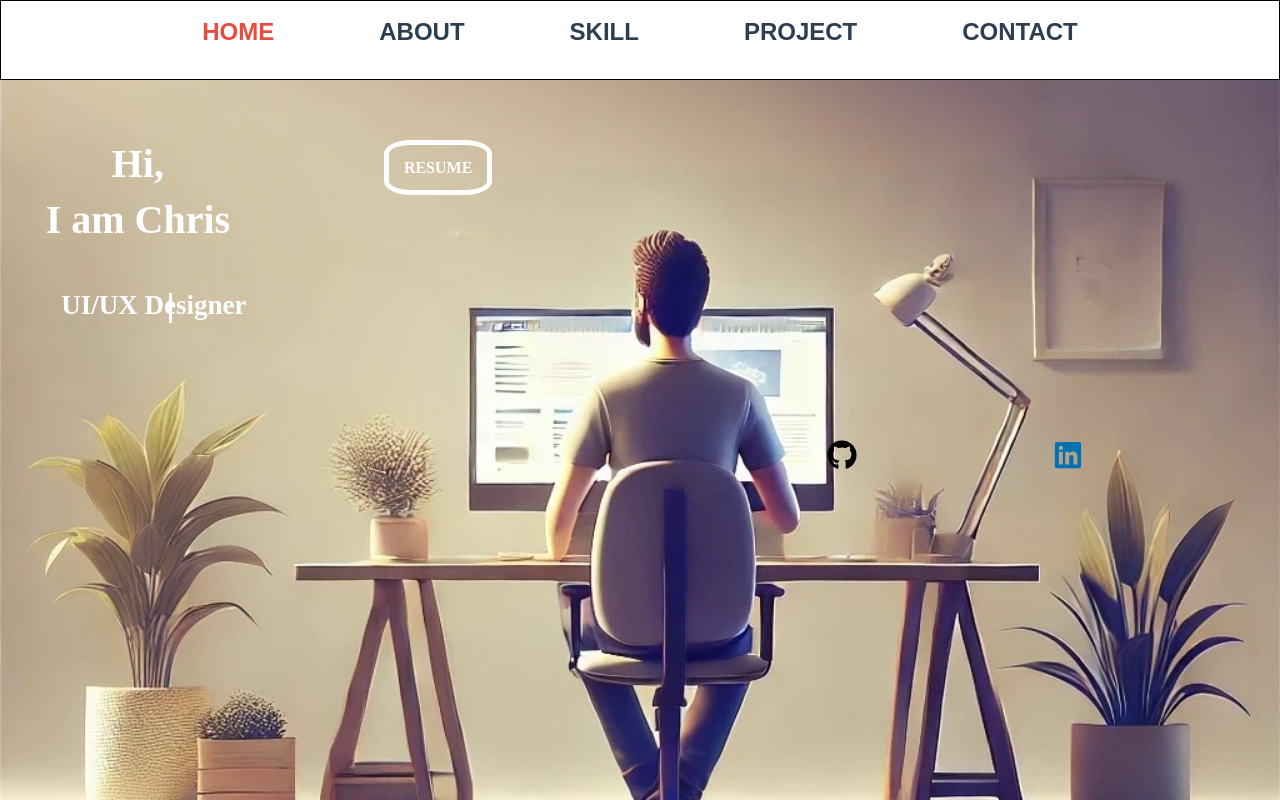
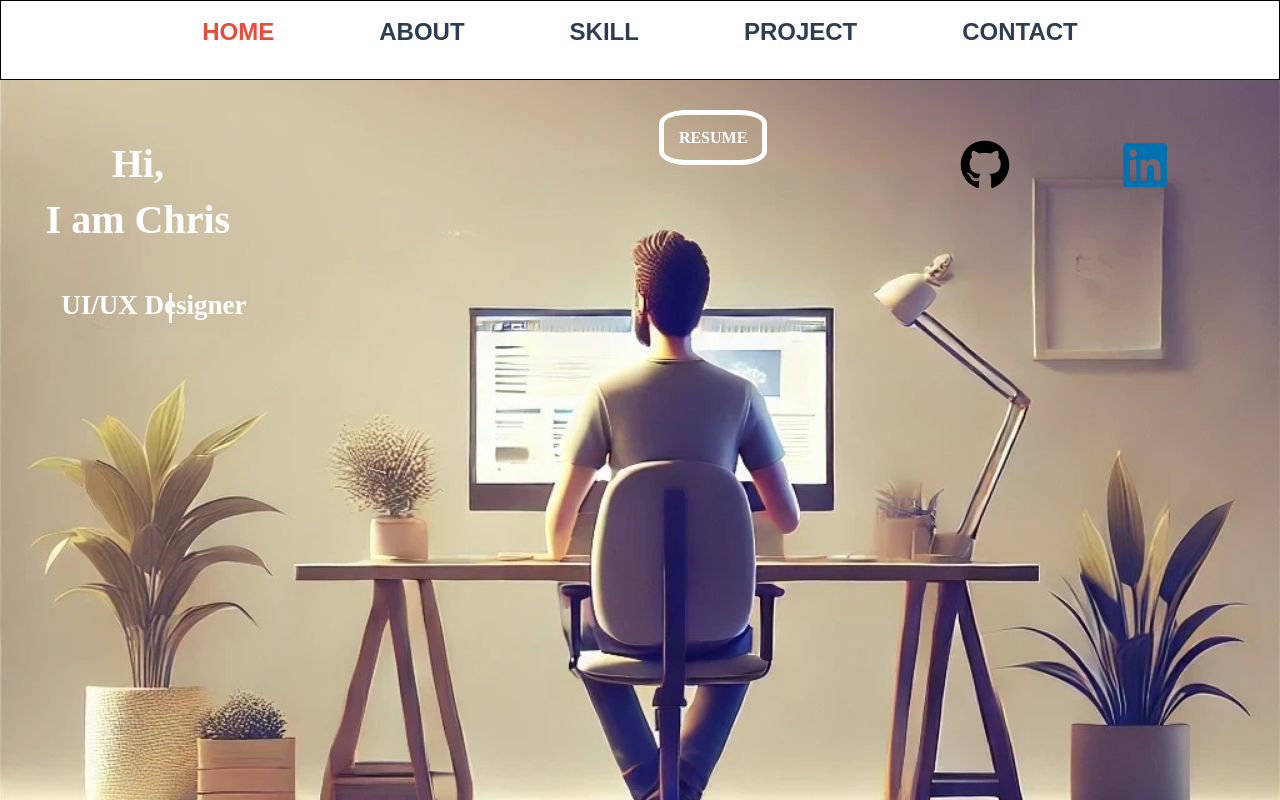
Before and after one commit to Coderman136/rv-portfolio-client, a React (Create React App) app: page / in a window 1280 px wide. Built offline with nearby package versions, Linux system fonts and the light colour scheme; a web font is replaced by a local one.

Commit message:
portfolio updates

```diff
--- a/src/components/Home/style.css
+++ b/src/components/Home/style.css
@@ -185,7 +185,7 @@
  flex:2;
 }
 .contactLink .icon1, .icon2, .icon3 {
- font-size: 30px;
+ font-size: 50px;
 }
 .contactLink .icon1:hover, .icon2:hover, .icon3:hover {
  transform: scale(1.3);
@@ -201,6 +201,17 @@
  color: #0072b1;
 }
 
+
+@media (min-width: 768px) {
+  .unbackgrounded .resume {
+    margin-left: 330px;
+    margin-top: -30px;
+  }
+  .unbackgrounded .contactLink {
+    align-items: flex-start;
+  }
+
+}
 /* mobile-screen size */
 
 @media (max-width: 480px) {
@@ -233,8 +244,8 @@
  }
 
  .unbackgrounded .resume {
-  margin-top: 250px;
-  margin-bottom: 30px;
+  /* margin-top: 250px; */
+  margin-bottom: 350px;
  }
 
  h1{
```
